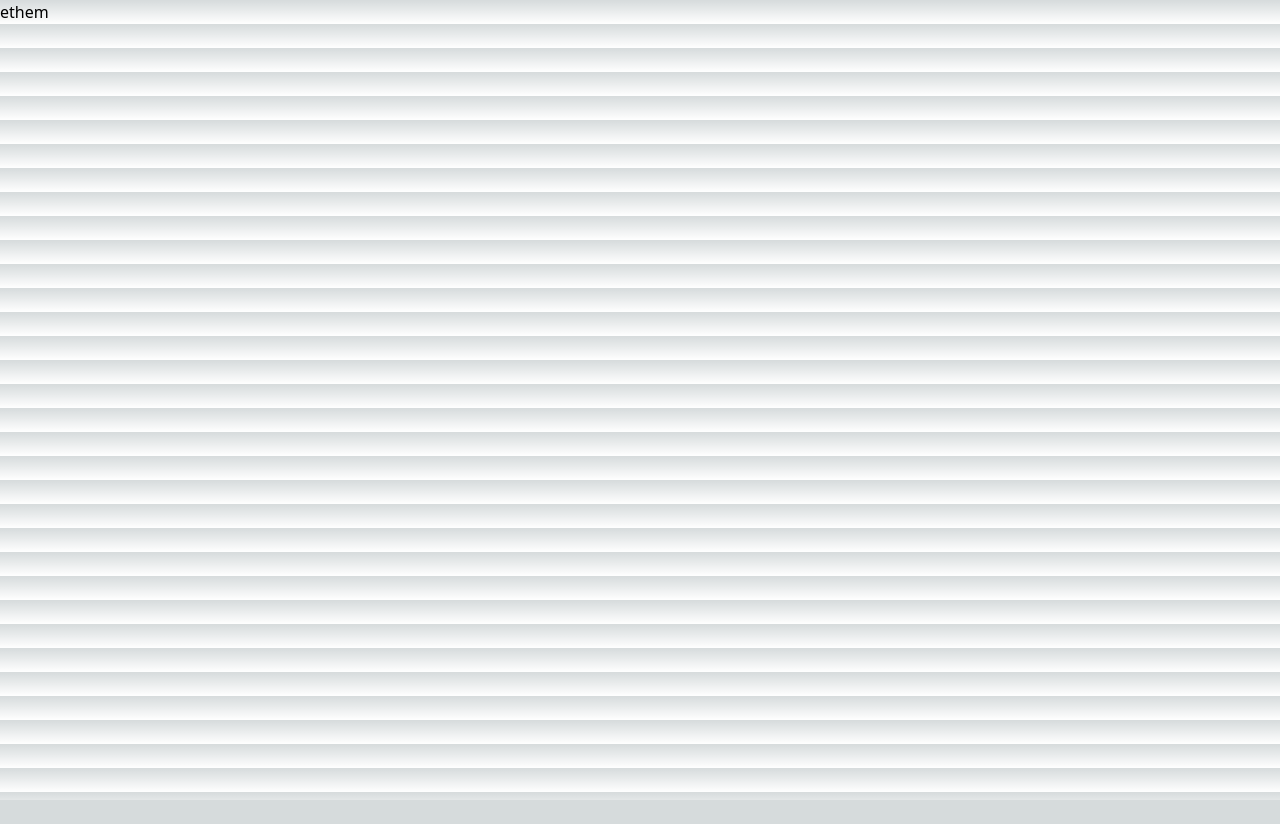
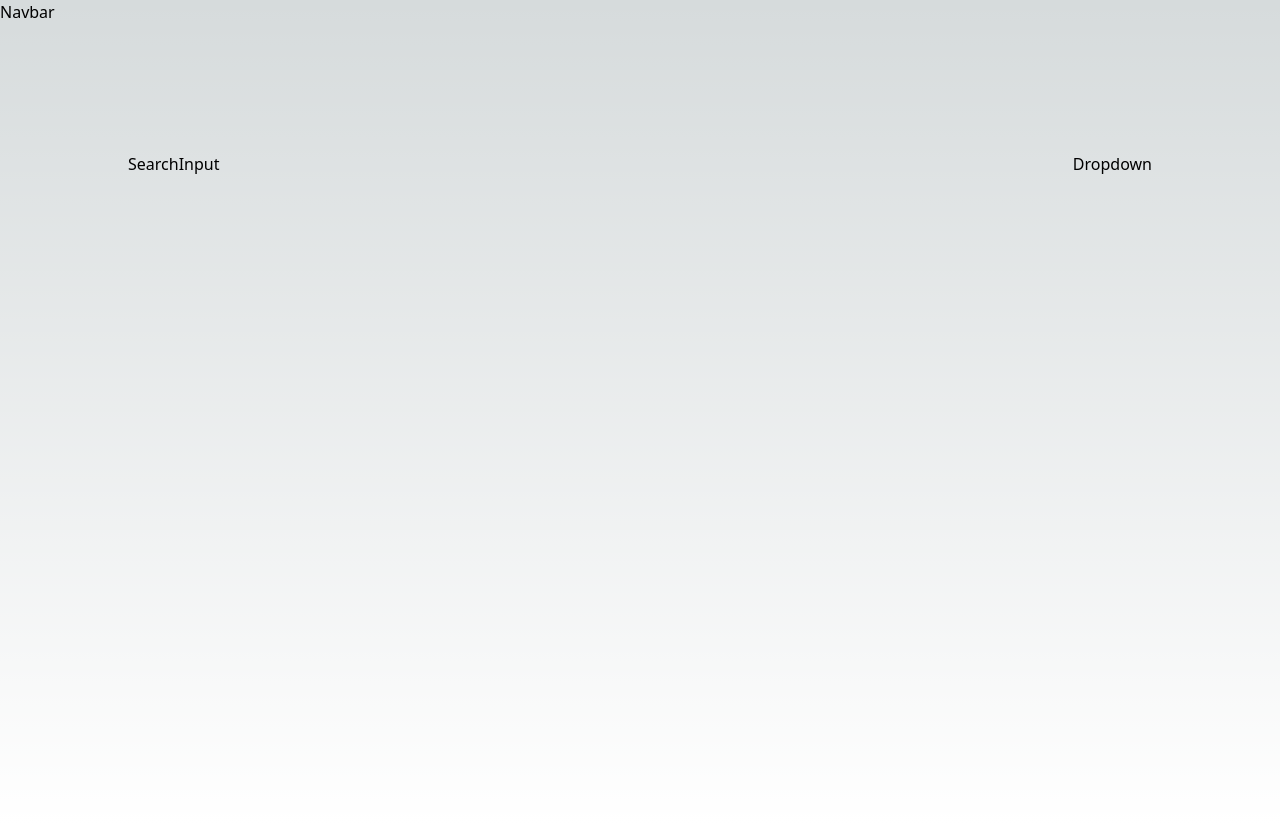
Before and after one commit to Ethemkizilyer/countries, a Next.js app: page / in a window 1280 px wide. Before the commit the page ends 800 px from the top, so only its background shows below. Built offline with nearby package versions, Linux system fonts and the light colour scheme.

Commit message:
feat:app is wrapped by blank layout

```diff
--- a/package.json
+++ b/package.json
@@ -18,6 +18,7 @@
     "next": "13.1.4",
     "react": "18.2.0",
     "react-dom": "18.2.0",
+    "react-query": "^3.39.2",
     "typescript": "4.9.4"
   },
   "devDependencies": {
--- /dev/null
+++ b/src/components/Dropdown.tsx
@@ -0,0 +1,9 @@
+import React from 'react'
+
+const Dropdown = () => {
+  return (
+    <div>Dropdown</div>
+  )
+}
+
+export default Dropdown
--- /dev/null
+++ b/src/components/Navbar.tsx
@@ -0,0 +1,9 @@
+import React from 'react'
+
+const Navbar = () => {
+  return (
+    <div>Navbar</div>
+  )
+}
+
+export default Navbar
--- /dev/null
+++ b/src/components/SearchInput.tsx
@@ -0,0 +1,9 @@
+import React from 'react'
+
+const SearchInput = () => {
+  return (
+    <div>SearchInput</div>
+  )
+}
+
+export default SearchInput
--- /dev/null
+++ b/src/layouts/AppLayout.tsx
@@ -0,0 +1,27 @@
+import Head from 'next/head';
+import React, { FunctionComponent, ReactElement } from 'react'
+import Navbar from '../components/Navbar';
+
+interface AppLayoutProps {
+    children:ReactElement
+}
+
+const AppLayout: FunctionComponent<AppLayoutProps> = ({children}) => {
+  return (
+    <>
+      <Head>
+        <title>Countries Explorer</title>
+        <meta
+          name="description"
+          content="A next.js based frontend application that uses the REST Countries V2 API to pull and
+          display country related information"
+        />
+        <link rel="icon" href="/favicon.ico" />
+      </Head>
+      <Navbar />
+      {children}
+    </>
+  );
+}
+
+export default AppLayout
--- a/src/pages/_app.tsx
+++ b/src/pages/_app.tsx
@@ -1,6 +1,11 @@
-import '../styles/globals.css'
-import type { AppProps } from 'next/app'
+import "../styles/globals.css";
+import type { AppProps } from "next/app";
+import AppLayout from "../layouts/AppLayout";
 
 export default function App({ Component, pageProps }: AppProps) {
-  return <Component {...pageProps} />
+  return (
+    <AppLayout>
+      <Component {...pageProps} />
+    </AppLayout>
+  );
 }
--- a/src/pages/index.tsx
+++ b/src/pages/index.tsx
@@ -1,8 +1,13 @@
+import Dropdown from "../components/Dropdown";
+import SearchInput from "../components/SearchInput";
 
 export default function Home() {
   return (
-    <>
-      ethem
-    </>
-  )
+    <main className="pt-16 md:pt-32 px-8 md:px-32 pb-12 md:pb-0 min-h-screen bg-dmlm-white dark:bg-dm-very-dark-blue">
+      <div className="flex justify-between flex-col md:flex-row gap-8 md:gap-1 mb-10">
+        <SearchInput />
+        <Dropdown />
+      </div>
+    </main>
+  );
 }
```
Also changed, not shown: 1 other file (tests, documents, lock files or other folders).
